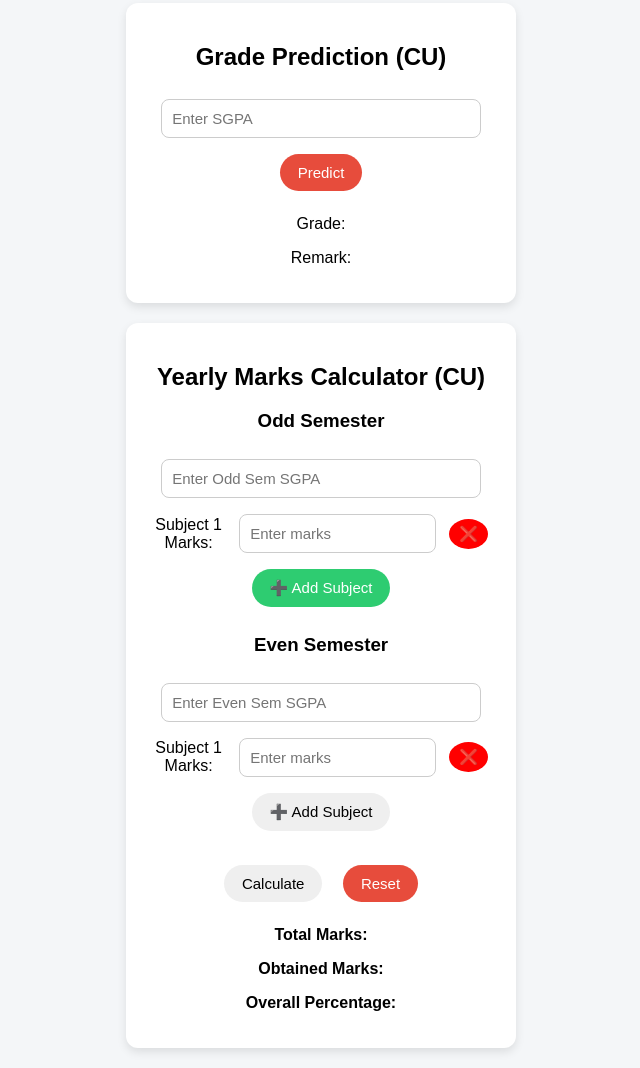
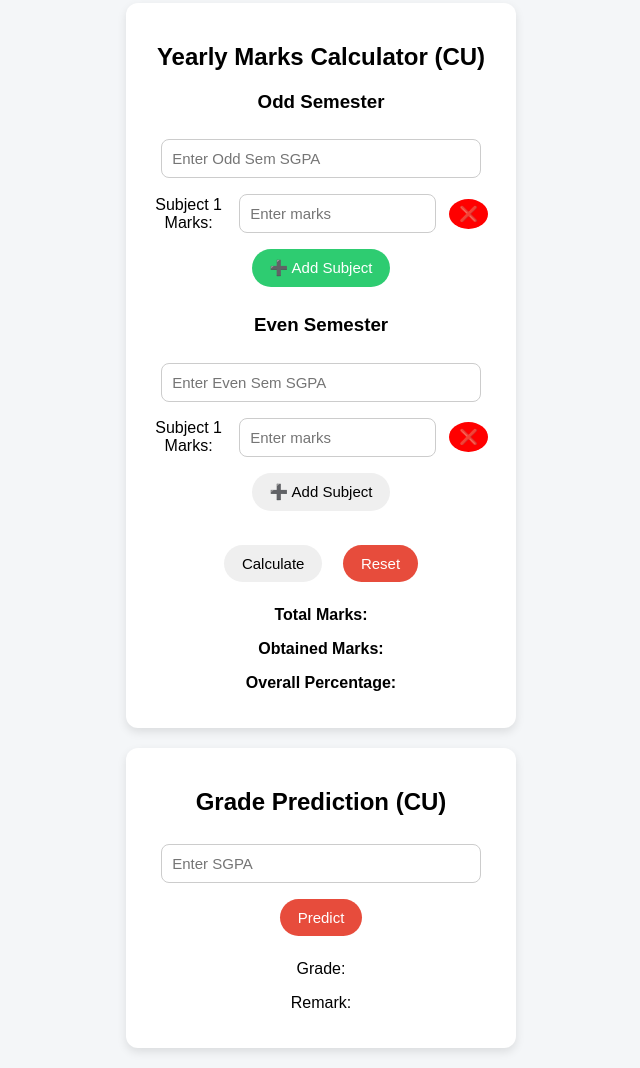
Before and after one commit to Rick-ux993/sem-marks-calculator-CU, a plain HTML site: page index.html in a window 1280 px wide. Shown: the part 476-1544 px from the top of the page, without its empty margins (319-959 px from the left). Drawn offline with Linux system fonts and the light colour scheme.

Commit message:
Update index.html

```diff
--- a/index.html
+++ b/index.html
@@ -23,18 +23,6 @@
 
   <p>Your Percentage:</p>
   <input type="text" id="percentage" readonly>
-</div>
-
-<!-- Grade Prediction -->
-<div class="card">
-  <h2>Grade Prediction (CU)</h2>
-
-  <input type="number" id="gradeSGPA" placeholder="Enter SGPA">
-
-  <button onclick="predictGradeCU()">Predict</button>
-
-  <p>Grade: <span id="cuGrade"></span></p>
-  <p>Remark: <span id="cuRemark"></span></p>
 </div>
 
 <!-- Yearly Calculator -->
@@ -67,6 +55,18 @@
   </div>
 </div>
 
+  <!-- Grade Prediction -->
+<div class="card">
+  <h2>Grade Prediction (CU)</h2>
+
+  <input type="number" id="gradeSGPA" placeholder="Enter SGPA" min="0" max="10" step="0.01">
+
+  <button onclick="predictGradeCU()">Predict</button>
+
+  <p>Grade: <span id="cuGrade"></span></p>
+  <p>Remark: <span id="cuRemark"></span></p>
+</div>
+
 <script src="script.js"></script>
 
 </body>
```
